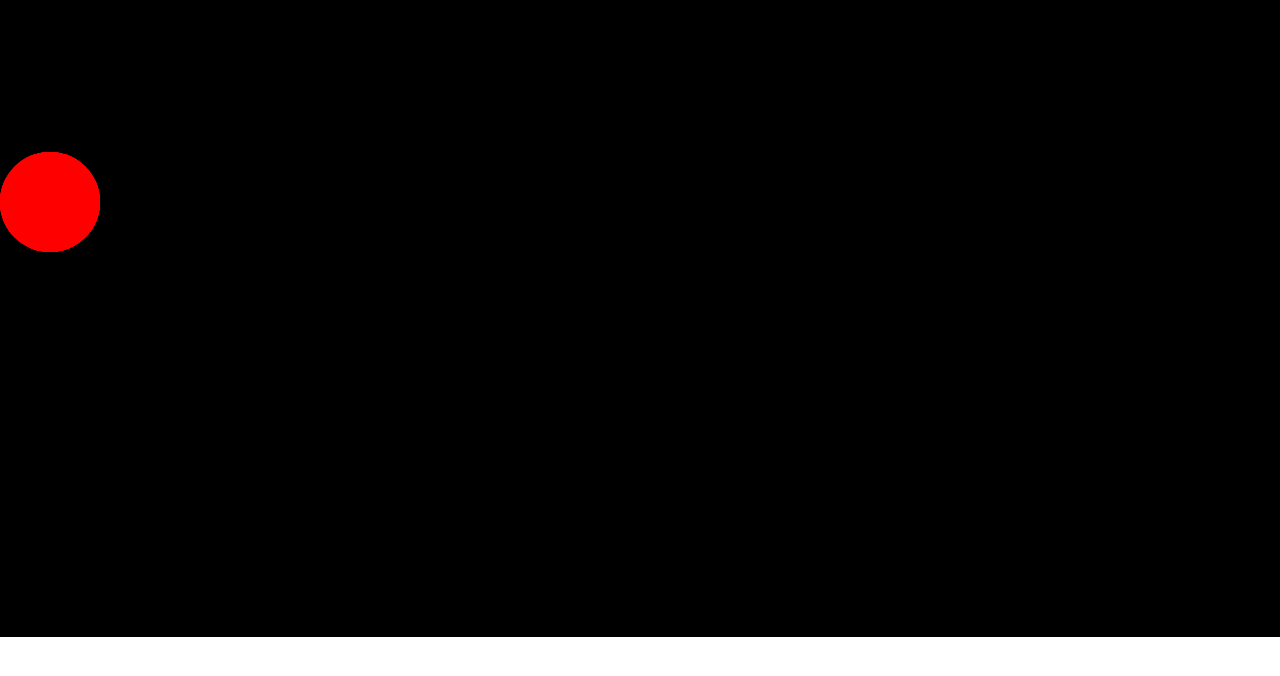
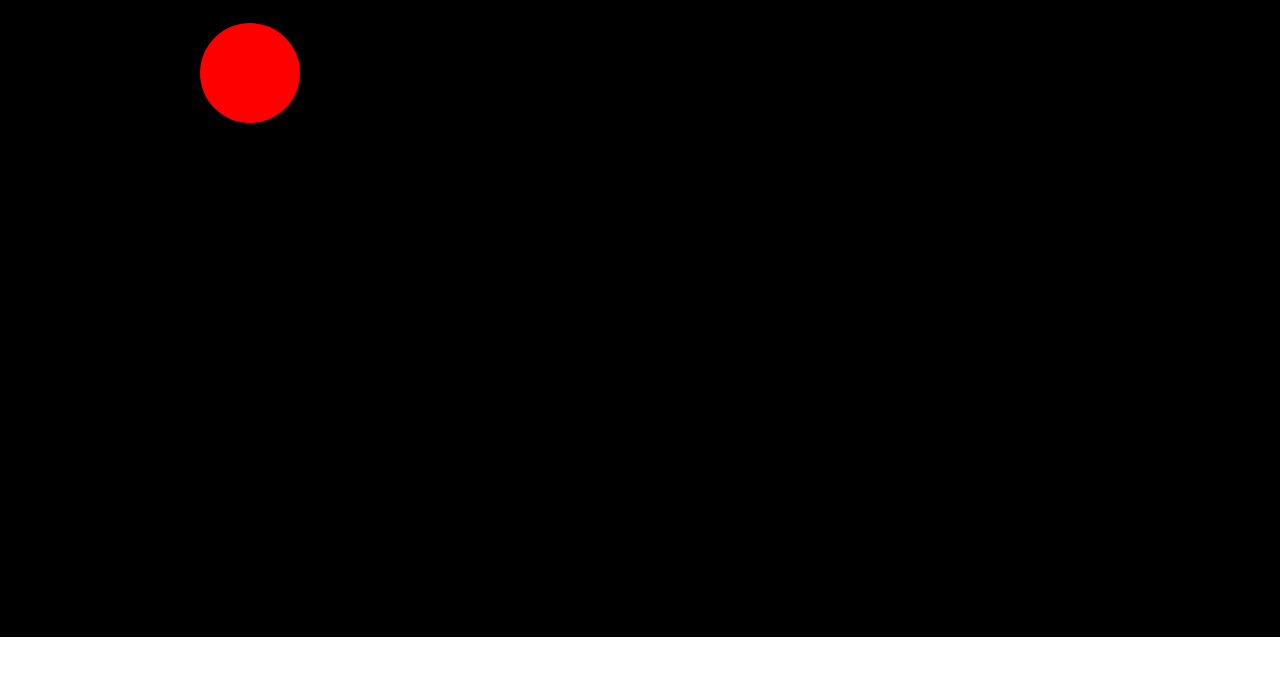
Before and after one commit to emazack/js-ball-game, a plain HTML site: page index.html in a window 1280 px wide. Both pictures are taken after a click on the button "Start". Shown: the part 114-790 px from the top of the page. Drawn offline with Linux system fonts and the light colour scheme.

Commit message:
generate one ball

```diff
--- a/index.html
+++ b/index.html
@@ -26,12 +26,6 @@
         </div>
     </div>
     <main class="playground">
-        <div class="ball"></div>
-        <div class="ball"></div>
-        <div class="ball"></div>
-        <div class="ball"></div>
-        <div class="ball"></div>
-        <div class="ball"></div>
     </main>
 
     <script src="main.js"></script>
--- a/main.js
+++ b/main.js
@@ -1,7 +1,6 @@
 console.log("PALLE");
 
-// creo campo da gioco
-    // all'interno del campo saranno generate le palle
+
 // creo tabellone punteggio che parte da zero
     // il campo si incrementa al click di una palla
 // creo pulsante reset punteggio
@@ -17,3 +16,15 @@ console.log("PALLE");
         // al click della palla viene incrementato di uno il punto
 // creo tabellone countdown
     // alla fine del count down il campo da gioco si svuota
+
+    const start = document.querySelector(".start");
+    start.addEventListener("click", function () {
+        generateBall();
+    })
+
+
+    function generateBall() {
+        let ball = '<div class="ball"></div>';
+        const playground = document.querySelector(".playground");
+        playground.innerHTML = ball;
+    }
```
